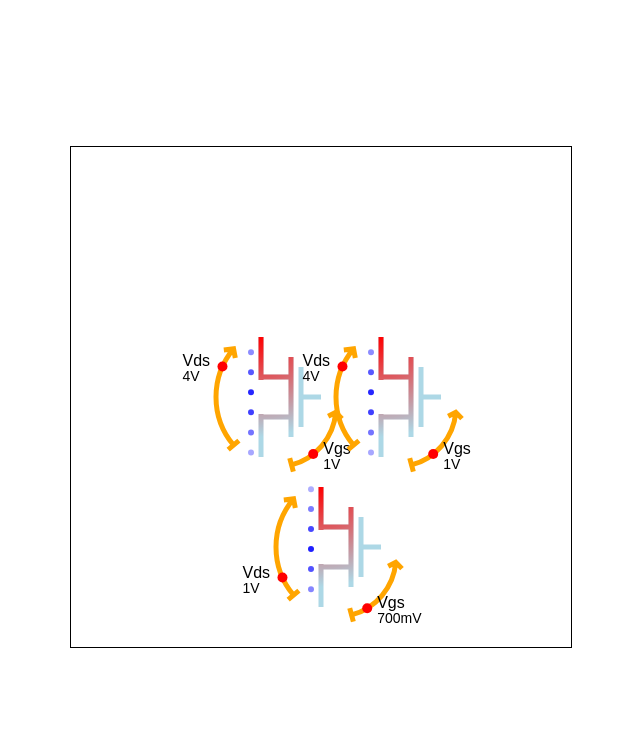
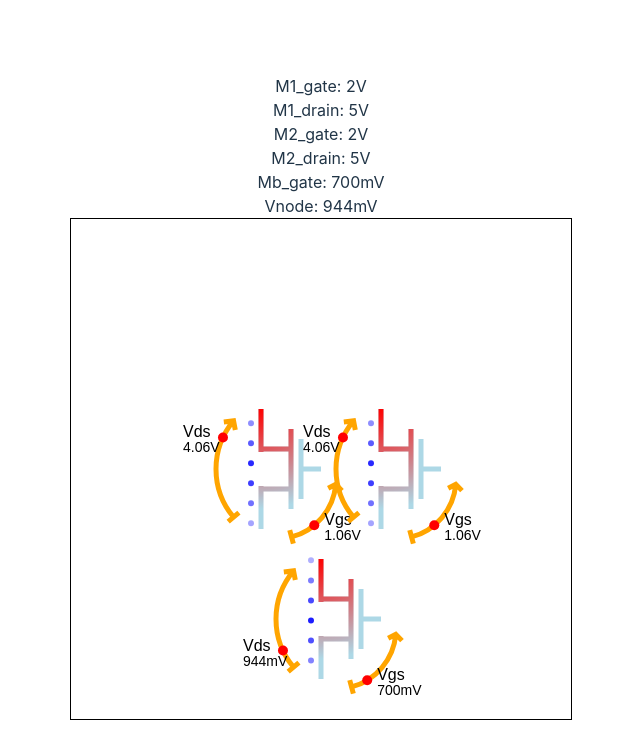
Before and after one commit to teykamp/mosfet, a Vue app: page / in a window 1280 px wide. Shown: the top 734 px of the page, without its empty margins (319-959 px from the left). Built offline with nearby package versions, Linux system fonts and the light colour scheme.

Commit message:
invoke diffeq incremental solver; working version

```diff
--- a/src/circuits/nMosDiffPair.ts
+++ b/src/circuits/nMosDiffPair.ts
@@ -1,7 +1,7 @@
 import { makeMosfet } from '../functions/makeMosfet'
 import { Circuit } from '../types'
 import { ref } from 'vue'
-import { gndNodeId } from '../constants'
+import { gndNodeId, vddNodeId, gndVoltage, vddVoltage, defaultNodeCapacitance, powerSupplyCapacitance } from '../constants'
 
 const useNmosDiffPair = () => {
     const circuit: Circuit = {
@@ -15,13 +15,14 @@ const useNmosDiffPair = () => {
             voltageSources: {}
         },
         nodes: {
-            [gndNodeId]: ref({voltage: 0, netCurrent: 0, capacitance: 100, fixed: true}),
-            "M1_gate": ref({voltage: 2, netCurrent: 0, capacitance: 1, fixed: false}),
-            "M1_drain": ref({voltage: 5, netCurrent: 0, capacitance: 1, fixed: false}),
-            "M2_gate": ref({voltage: 2, netCurrent: 0, capacitance: 1, fixed: false}),
-            "M2_drain": ref({voltage: 5, netCurrent: 0, capacitance: 1, fixed: false}),
-            "Mb_gate": ref({voltage: 0.7, netCurrent: 0, capacitance: 1, fixed: false}),
-            "Vnode": ref({voltage: 1, netCurrent: 0, capacitance: 1, fixed: false}),
+            [gndNodeId]: ref({voltage: gndVoltage, netCurrent: 0, capacitance: powerSupplyCapacitance, fixed: true}),
+            [vddNodeId]: ref({voltage: vddVoltage, netCurrent: 0, capacitance: powerSupplyCapacitance, fixed: true}),
+            "M1_gate": ref({voltage: 2, netCurrent: 0, capacitance: defaultNodeCapacitance, fixed: false}),
+            "M1_drain": ref({voltage: 5, netCurrent: 0, capacitance: defaultNodeCapacitance, fixed: false}),
+            "M2_gate": ref({voltage: 2, netCurrent: 0, capacitance: defaultNodeCapacitance, fixed: false}),
+            "M2_drain": ref({voltage: 5, netCurrent: 0, capacitance: defaultNodeCapacitance, fixed: false}),
+            "Mb_gate": ref({voltage: 0.7, netCurrent: 0, capacitance: defaultNodeCapacitance, fixed: false}),
+            "Vnode": ref({voltage: 1, netCurrent: 0, capacitance: defaultNodeCapacitance, fixed: false}),
         },
     }
     console.log(circuit.nodes[gndNodeId])
@@ -40,7 +41,7 @@ const useNmosDiffPair = () => {
             0,
             circuit.nodes["M1_gate"],
             circuit.nodes["Vnode"],
-            circuit.nodes["M1_drain"],
+            circuit.nodes[vddNodeId],
             circuit.nodes[gndNodeId]
         ),
         "M2": makeMosfet(
@@ -48,7 +49,7 @@ const useNmosDiffPair = () => {
             0,
             circuit.nodes["M2_gate"],
             circuit.nodes["Vnode"],
-            circuit.nodes["M2_drain"],
+            circuit.nodes[vddNodeId],
             circuit.nodes[gndNodeId]
         ),
     }
--- a/src/components/Diagram.vue
+++ b/src/components/Diagram.vue
@@ -3,6 +3,14 @@
     v-bind:cornerToCornerGraph="true" />
   <Chart :points="circuit.devices.mosfets[0].vds.data" xAxisLabel="Vds" yAxisLabel="% Saturated Current" xUnit="V" yUnit="%"
     v-bind:cornerToCornerGraph="true" /> -->
+    <div>
+      <div>M1_gate: {{ toSiPrefix(circuit.nodes["M1_gate"].value.voltage, "V") }}</div>
+      <div>M1_drain: {{ toSiPrefix(circuit.nodes["M1_drain"].value.voltage, "V") }}</div>
+      <div>M2_gate: {{ toSiPrefix(circuit.nodes["M2_gate"].value.voltage, "V") }}</div>
+      <div>M2_drain: {{ toSiPrefix(circuit.nodes["M2_drain"].value.voltage, "V") }}</div>
+      <div>Mb_gate: {{ toSiPrefix(circuit.nodes["Mb_gate"].value.voltage, "V") }}</div>
+      <div>Vnode: {{ toSiPrefix(circuit.nodes["Vnode"].value.voltage, "V") }}</div>
+    </div>
   <canvas ref="canvas" width="500" height="500" @mousedown="checkDrag"></canvas>
 </template>
 
@@ -306,6 +314,7 @@ const animate = (timestamp) => {
     startTime = timestamp
   }
   const elapsedTime = timestamp - startTime
+  incrementCircuit(circuit)
   // TODO: use elapsed time to compute dot movement
 
   Object.values(circuit.devices.mosfets).forEach(mosfet => {
--- a/src/constants.ts
+++ b/src/constants.ts
@@ -8,3 +8,5 @@ export const gndNodeId: string = "GND"
 export const vddNodeId: string = "VDD"
 export const gndVoltage: number = 0 // Volts
 export const vddVoltage: number = 5 // Volts
+export const defaultNodeCapacitance = 10e-6 // Farads
+export const powerSupplyCapacitance = 100 // Farads
```
